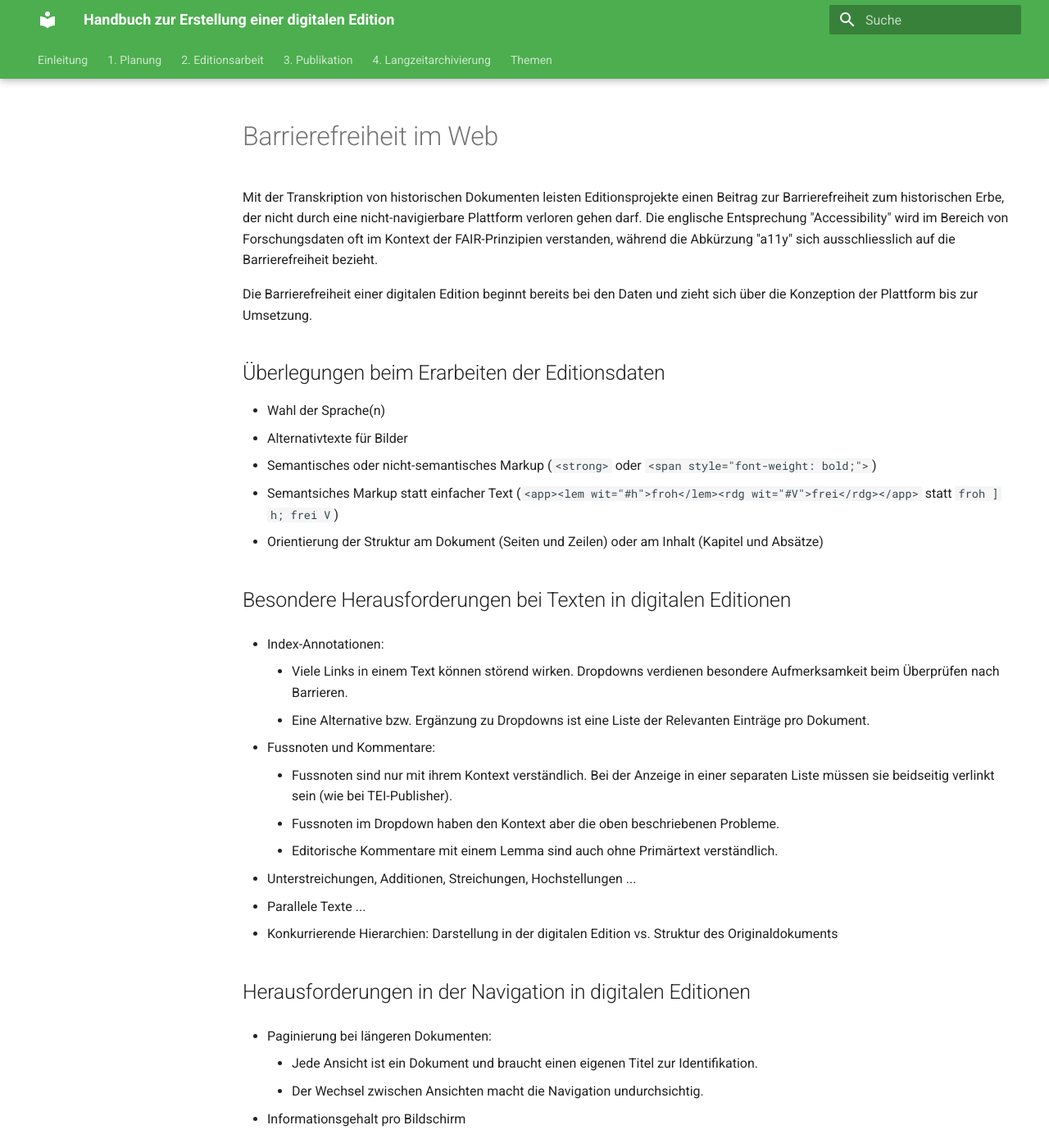
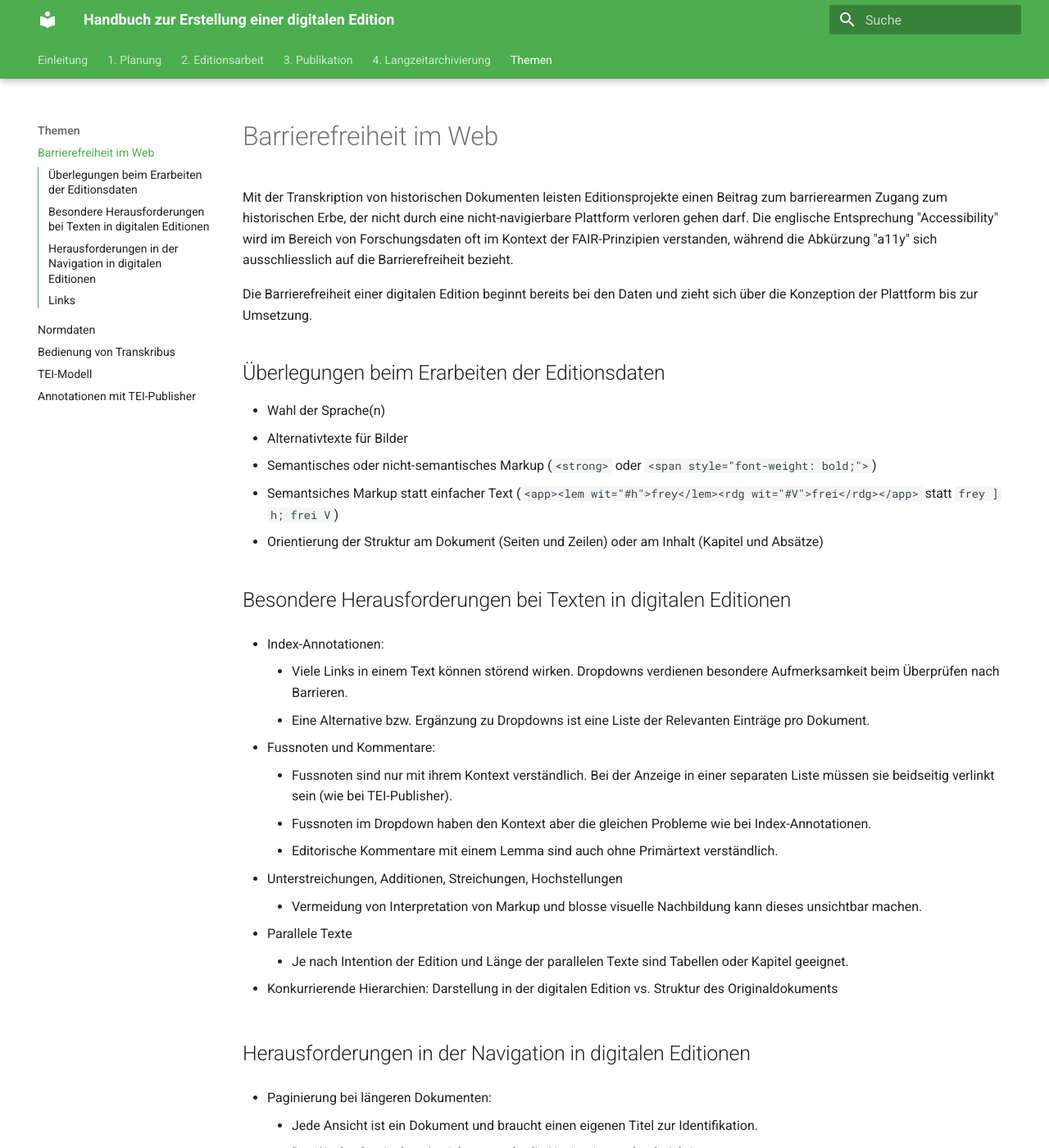
Before and after one commit to zde-uzh/proto4diged-handbook, an MkDocs documentation site: the page built from docs/Themen/accessibility.md, in a window 1280 px wide and 1400 px high. Shown: the whole window at 82% size. Built offline with MkDocs 1.6.1 and Material for MkDocs 9.7.7, drawn with Linux system fonts in a browser that asks for light colours.

Commit message:
fix links

```diff
--- a/docs/Themen/accessibility.md
+++ b/docs/Themen/accessibility.md
@@ -1,6 +1,6 @@
 # Barrierefreiheit im Web
 
-Mit der Transkription von historischen Dokumenten leisten Editionsprojekte einen Beitrag zur Barrierefreiheit zum historischen Erbe, der nicht durch eine nicht-navigierbare Plattform verloren gehen darf.
+Mit der Transkription von historischen Dokumenten leisten Editionsprojekte einen Beitrag zum barrierearmen Zugang zum historischen Erbe, der nicht durch eine nicht-navigierbare Plattform verloren gehen darf.
 Die englische Entsprechung "Accessibility" wird im Bereich von Forschungsdaten oft im Kontext der FAIR-Prinzipien verstanden, während die Abkürzung "a11y" sich ausschliesslich auf die Barrierefreiheit bezieht.
 
 Die Barrierefreiheit einer digitalen Edition beginnt bereits bei den Daten und zieht sich über die Konzeption der Plattform bis zur Umsetzung.
@@ -10,7 +10,7 @@ Die Barrierefreiheit einer digitalen Edition beginnt bereits bei den Daten und z
 -   Wahl der Sprache(n)
 -   Alternativtexte für Bilder
 -   Semantisches oder nicht-semantisches Markup (`<strong>` oder `<span style="font-weight: bold;">`)
--   Semantsiches Markup statt einfacher Text (`<app><lem wit="#h">froh</lem><rdg wit="#V">frei</rdg></app>` statt `froh ] h; frei V`)
+-   Semantsiches Markup statt einfacher Text (`<app><lem wit="#h">frey</lem><rdg wit="#V">frei</rdg></app>` statt `frey ] h; frei V`)
 -   Orientierung der Struktur am Dokument (Seiten und Zeilen) oder am Inhalt (Kapitel und Absätze)
 
 ## Besondere Herausforderungen bei Texten in digitalen Editionen
@@ -23,11 +23,17 @@ Die Barrierefreiheit einer digitalen Edition beginnt bereits bei den Daten und z
 -   Fussnoten und Kommentare:
 
     -   Fussnoten sind nur mit ihrem Kontext verständlich. Bei der Anzeige in einer separaten Liste müssen sie beidseitig verlinkt sein (wie bei TEI-Publisher).
-    -   Fussnoten im Dropdown haben den Kontext aber die oben beschriebenen Probleme.
+    -   Fussnoten im Dropdown haben den Kontext aber die gleichen Probleme wie bei Index-Annotationen.
     -   Editorische Kommentare mit einem Lemma sind auch ohne Primärtext verständlich.
 
--   Unterstreichungen, Additionen, Streichungen, Hochstellungen ...
--   Parallele Texte ...
+-   Unterstreichungen, Additionen, Streichungen, Hochstellungen
+
+    - Vermeidung von Interpretation von Markup und blosse visuelle Nachbildung kann dieses unsichtbar machen.
+
+-   Parallele Texte
+
+    - Je nach Intention der Edition und Länge der parallelen Texte sind Tabellen oder Kapitel geeignet.
+
 -   Konkurrierende Hierarchien: Darstellung in der digitalen Edition vs. Struktur des Originaldokuments
 
 ## Herausforderungen in der Navigation in digitalen Editionen
--- a/mkdocs.yml
+++ b/mkdocs.yml
@@ -17,9 +17,9 @@ nav:
   - "3. Publikation":
       - "3_Publikation/01_introduction_publication.md"
   - "4. Langzeitarchivierung":
-      - "4. Langzeitarchivierung/01_introduction_preservation.md"
+      - "4_Langzeitarchivierung/01_introduction_preservation.md"
   - "Themen":
-      - "Themen/accesibility.md"
+      - "Themen/accessibility.md"
       - "Themen/authority.md"
       - "Themen/transkribus.md"
       - "Themen/tei.md"
```
Also changed, not shown: docs/2_Editionsarbeit/02_Textkonstitution.md (+1 -0 lines), docs/index.md (+2 -2 lines).
